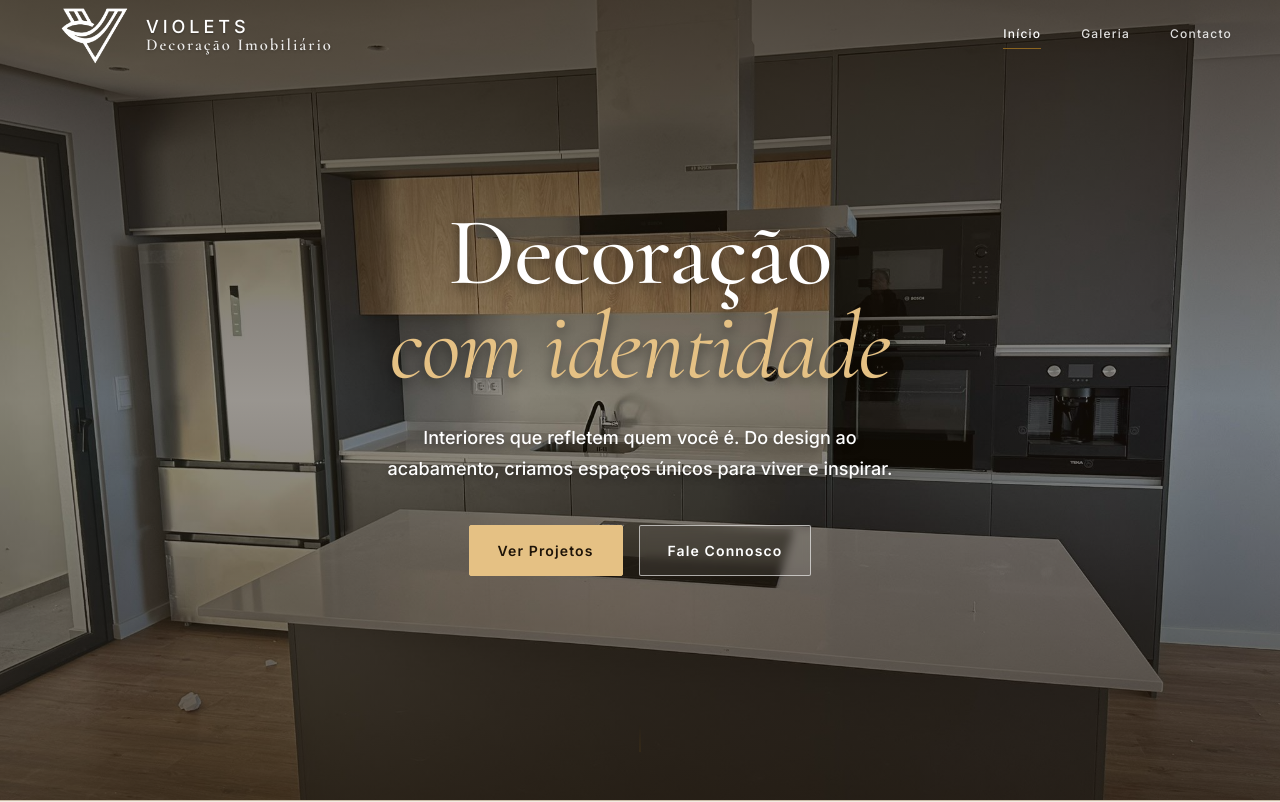
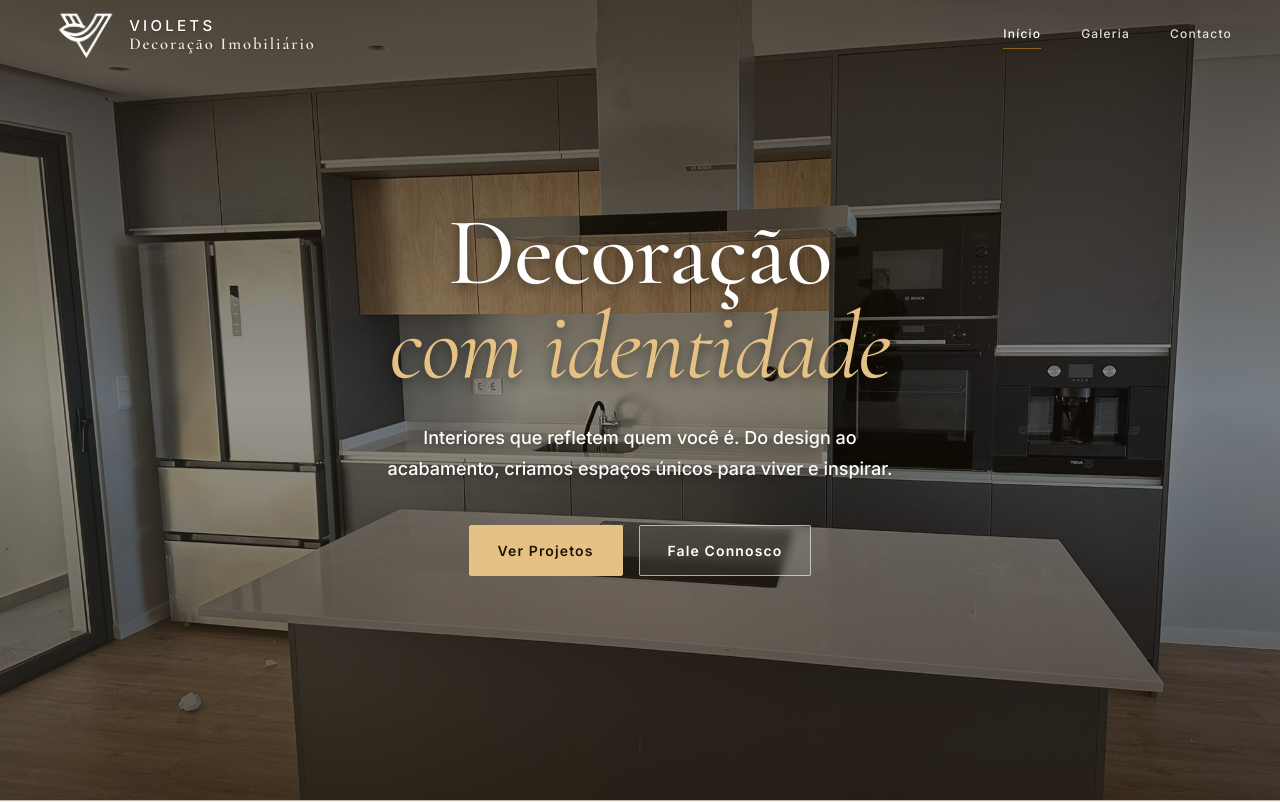
Before and after one commit to joaolopes53/violets, a React (Vite) app: page / in a window 1280 px wide. Shown: the top 802 px of the page. Built offline with nearby package versions, Linux system fonts and the light colour scheme.

Commit message:
style: reduce navbar brand logo height and font size

```diff
--- a/src/components/Navbar.css
+++ b/src/components/Navbar.css
@@ -79,7 +79,7 @@
 }
 
 .navbar__brand-logo {
-  height: 64px;
+  height: 52px;
   width: auto;
   object-fit: contain;
   filter: brightness(0) saturate(100%) invert(41%) sepia(35%) saturate(1542%) hue-rotate(6deg) brightness(95%) contrast(89%);
@@ -94,7 +94,7 @@
 
 .navbar__brand-name {
   font-family: 'Inter', sans-serif;
-  font-size: 18px;
+  font-size: 15px;
   font-weight: 500;
   letter-spacing: 0.22em;
   color: var(--text);
```
